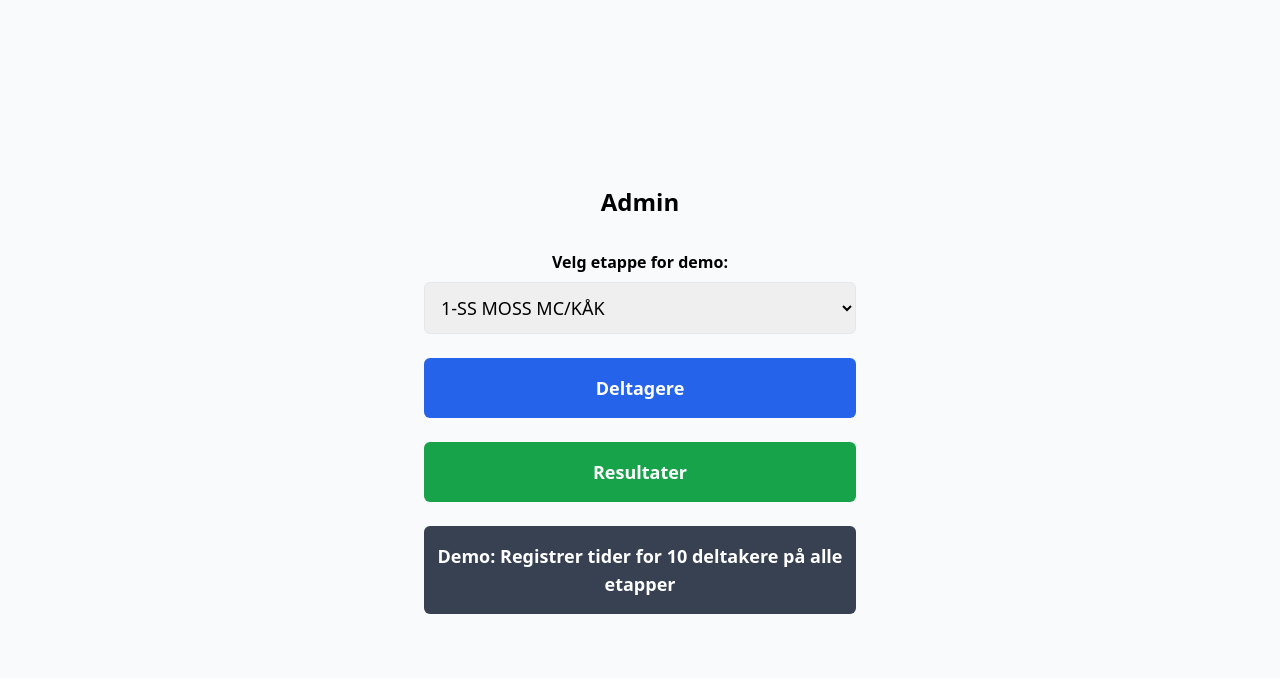
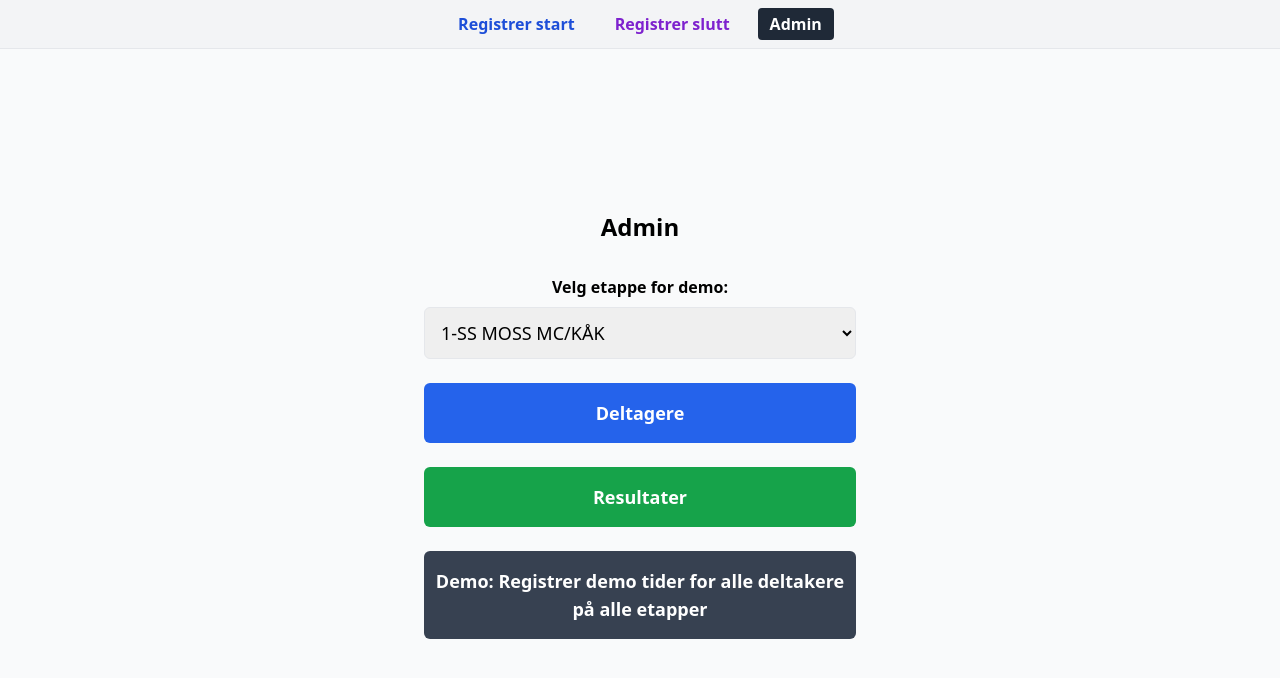
Before and after one commit to tormodww/novemberloepet, a React (Vite) app: page /admin in a window 1280 px wide. Shown: the top 678 px of the page. Built offline with nearby package versions, Linux system fonts and the light colour scheme.

Commit message:
master: forbedringer DNS/DNF og resultater

```diff
--- a/src/App.tsx
+++ b/src/App.tsx
@@ -1,15 +1,42 @@
-import { Routes, Route } from 'react-router-dom'
+import { Routes, Route, useLocation } from 'react-router-dom';
 import HomeScreen from './components/HomeScreen'
 import StageSelector from './components/StageSelector'
 import ParticipantSelector from './components/ParticipantSelector'
 import TimeRegistration from './components/TimeRegistration'
 import Admin from './components/Admin'
 import AdminParticipants from './components/AdminParticipants'
+
 import AdminResults from './components/AdminResults'
 
 export default function App() {
+  const location = useLocation();
+  // Sjekk path og query for å markere valgt side
+  const isStart = location.pathname === '/stage' && location.search.includes('type=start');
+  const isStop = location.pathname === '/stage' && location.search.includes('type=end');
+  const isAdmin = location.pathname.startsWith('/admin');
   return (
-    <div className="min-h-screen flex items-center justify-center p-4">
+    <div className="min-h-screen flex flex-col">
+      <nav className="bg-gray-100 border-b px-4 py-2 flex gap-4 items-center justify-center">
+        <a
+          href="/stage?type=start"
+          className={
+            `font-semibold hover:underline px-3 py-1 rounded ${isStart ? 'bg-blue-600 text-white' : 'text-blue-700'}`
+          }
+        >Registrer start</a>
+        <a
+          href="/stage?type=end"
+          className={
+            `font-semibold hover:underline px-3 py-1 rounded ${isStop ? 'bg-purple-700 text-white' : 'text-purple-700'}`
+          }
+        >Registrer slutt</a>
+        <a
+          href="/admin"
+          className={
+            `font-semibold hover:underline px-3 py-1 rounded ${isAdmin ? 'bg-gray-800 text-white' : 'text-gray-800'}`
+          }
+        >Admin</a>
+      </nav>
+      <div className="flex-1 flex items-center justify-center p-4">
         <Routes>
           <Route path="/" element={<HomeScreen />} />
           <Route path="/stage" element={<StageSelector />} />
@@ -21,5 +48,6 @@ export default function App() {
           <Route path="/admin/results" element={<AdminResults />} />
         </Routes>
       </div>
+    </div>
   )
 }
--- a/src/components/Admin.tsx
+++ b/src/components/Admin.tsx
@@ -38,35 +38,39 @@ export default function Admin() {
         <button
           className="bg-gray-700 text-white py-4 rounded-md text-lg font-semibold w-full"
           onClick={() => {
-            // Demo: registrer start/sluttid for 10 deltakere på alle etapper
+            // Demo: registrer start/sluttid for alle deltakere på alle etapper
             const times: { [stage: string]: { [id: string]: { start?: string; end?: string } } } = {};
             const status: { [stage: string]: { [id: string]: 'DNS' | 'DNF' | undefined } } = {};
-            // Lag en liste med alle (deltaker, etappe)-kombinasjoner
-            const combos: Array<{ stage: string; id: string }> = [];
-            stages.forEach((stage: string) => {
-              for (let i = 1; i <= 10; i++) {
-                combos.push({ stage, id: String(i) });
-              }
+            const participantCount = 30;
+            // Finn 10% DNS og 5% DNF deltakere
+            const allIds = Array.from({length: participantCount}, (_, i) => String(i + 1));
+            // Bland deltakerlisten
+            const shuffled = [...allIds];
+            for (let i = shuffled.length - 1; i > 0; i--) {
+              const j = Math.floor(Math.random() * (i + 1));
+              [shuffled[i], shuffled[j]] = [shuffled[j], shuffled[i]];
+            }
+            const dnsIds = shuffled.slice(0, Math.ceil(participantCount * 0.10));
+            const dnfIds = shuffled.slice(Math.ceil(participantCount * 0.10), Math.ceil(participantCount * 0.10) + Math.ceil(participantCount * 0.05));
+            // Velg én tilfeldig etappe for hver DNS/DNF deltaker
+            const dnsStages: { [id: string]: string } = {};
+            dnsIds.forEach(id => {
+              dnsStages[id] = stages[Math.floor(Math.random() * stages.length)];
             });
-            // Bland listen
-            for (let i = combos.length - 1; i > 0; i--) {
-              const j = Math.floor(Math.random() * (i + 1));
-              [combos[i], combos[j]] = [combos[j], combos[i]];
-            }
-            // Velg 2 DNS og 3 DNF
-            const dnsCombos = combos.slice(0, 2);
-            const dnfCombos = combos.slice(2, 5);
+            const dnfStages: { [id: string]: string } = {};
+            dnfIds.forEach(id => {
+              dnfStages[id] = stages[Math.floor(Math.random() * stages.length)];
+            });
+            // Registrer tider/status
             stages.forEach((stage: string) => {
               times[stage] = {};
               status[stage] = {};
-              for (let i = 1; i <= 10; i++) {
+              for (let i = 1; i <= participantCount; i++) {
                 const id = String(i);
-                const isDNS = dnsCombos.some(c => c.stage === stage && c.id === id);
-                const isDNF = dnfCombos.some(c => c.stage === stage && c.id === id);
-                if (isDNS) {
+                if (dnsIds.includes(id) && dnsStages[id] === stage) {
                   times[stage][id] = { start: '', end: '' };
                   status[stage][id] = 'DNS';
-                } else if (isDNF) {
+                } else if (dnfIds.includes(id) && dnfStages[id] === stage) {
                   times[stage][id] = { start: '', end: '' };
                   status[stage][id] = 'DNF';
                 } else {
@@ -84,10 +88,10 @@ export default function Admin() {
             });
             localStorage.setItem('participantTimes', JSON.stringify(times));
             localStorage.setItem('participantStatus', JSON.stringify(status));
-            alert('Demo-tider registrert for 10 deltakere på alle etapper! 2 DNS og 3 DNF er lagt inn tilfeldig. Gå til Resultater for å se.');
+            alert('Demo-tider registrert for alle deltakere på alle etapper! 10% får DNS og 5% får DNF på én tilfeldig etappe. Gå til Resultater for å se.');
           }}
         >
-          Demo: Registrer tider for 10 deltakere på alle etapper
+          Demo: Registrer demo tider for alle deltakere på alle etapper
         </button>
       </div>
     </div>
--- a/src/components/TimeRegistration.tsx
+++ b/src/components/TimeRegistration.tsx
@@ -1,5 +1,5 @@
 import { useSearchParams, useNavigate } from 'react-router-dom'
-import { useState } from 'react'
+import { useState, useEffect } from 'react'
 import { participants } from '../data/participants'
 
 export default function TimeRegistration() {
@@ -11,10 +11,30 @@ export default function TimeRegistration() {
   const [confirmed, setConfirmed] = useState(false)
   const [manualTime, setManualTime] = useState('')
   const [registeredTime, setRegisteredTime] = useState('')
-  // Lagre registrert tid per deltaker
-  const [participantTimes, setParticipantTimes] = useState<{ [id: string]: string }>({})
-  // Lagre DNS/DNF-status per deltaker
-  const [participantStatus, setParticipantStatus] = useState<{ [id: string]: 'DNS' | 'DNF' | undefined }>({})
+  // State for tid/status per deltaker for valgt etappe
+  const [participantTimes, setParticipantTimes] = useState<{ [id: string]: string }>({});
+  const [participantStatus, setParticipantStatus] = useState<{ [id: string]: 'DNS' | 'DNF' | undefined }>({});
+
+  // Oppdater tid/status hver gang etappe eller type endres
+  useEffect(() => {
+    const timesLS = JSON.parse(localStorage.getItem('participantTimes') || '{}');
+    const statusLS = JSON.parse(localStorage.getItem('participantStatus') || '{}');
+    const timesObj: { [id: string]: string } = {};
+    if (timesLS[stage]) {
+      Object.entries(timesLS[stage]).forEach(([id, t]: [string, any]) => {
+        if (type === 'start' && t.start) timesObj[id] = t.start;
+        if (type === 'end' && t.end) timesObj[id] = t.end;
+      });
+    }
+    setParticipantTimes(timesObj);
+    const statusObj: { [id: string]: 'DNS' | 'DNF' | undefined } = {};
+    if (statusLS[stage]) {
+      Object.entries(statusLS[stage]).forEach(([id, s]: [string, any]) => {
+        if (s === 'DNS' || s === 'DNF') statusObj[id] = s;
+      });
+    }
+    setParticipantStatus(statusObj);
+  }, [stage, type]);
 
   // Dialog state
   const [showDialog, setShowDialog] = useState<null | { action: 'TIME' | 'DNS' | 'DNF', newValue?: string }>(null);
```
Lines whose indentation alone changed are shown as unchanged.
